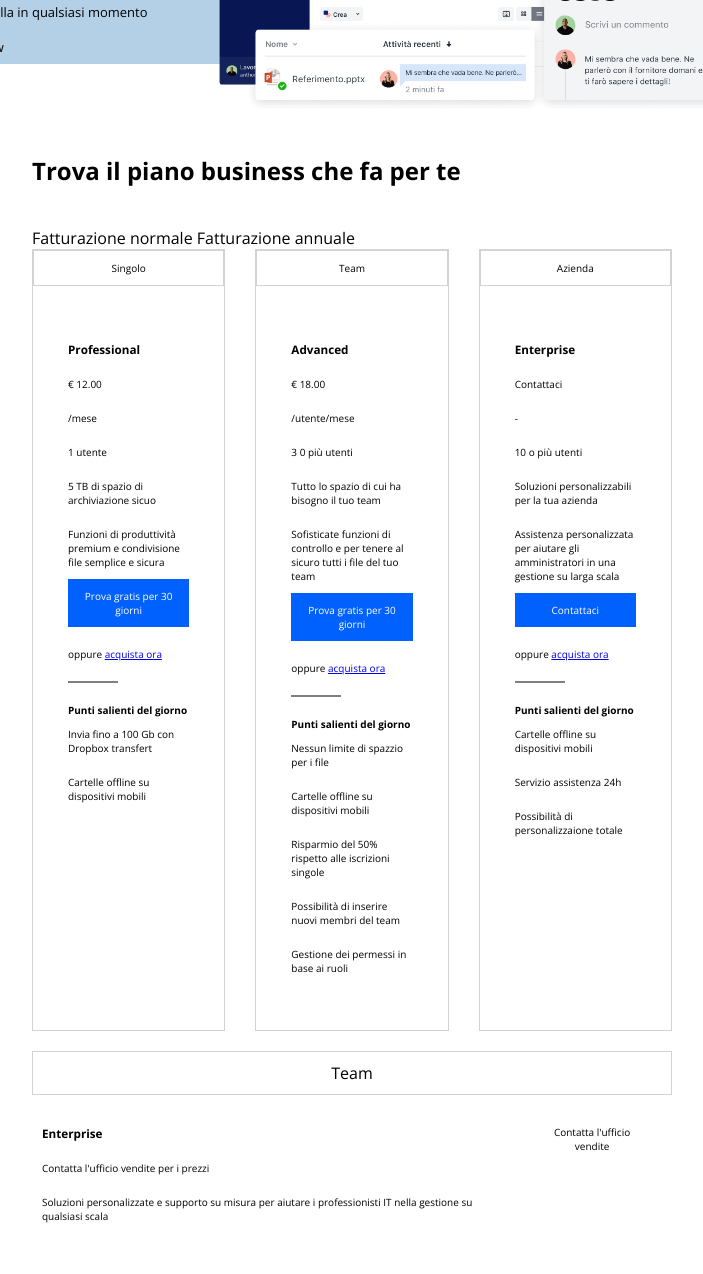
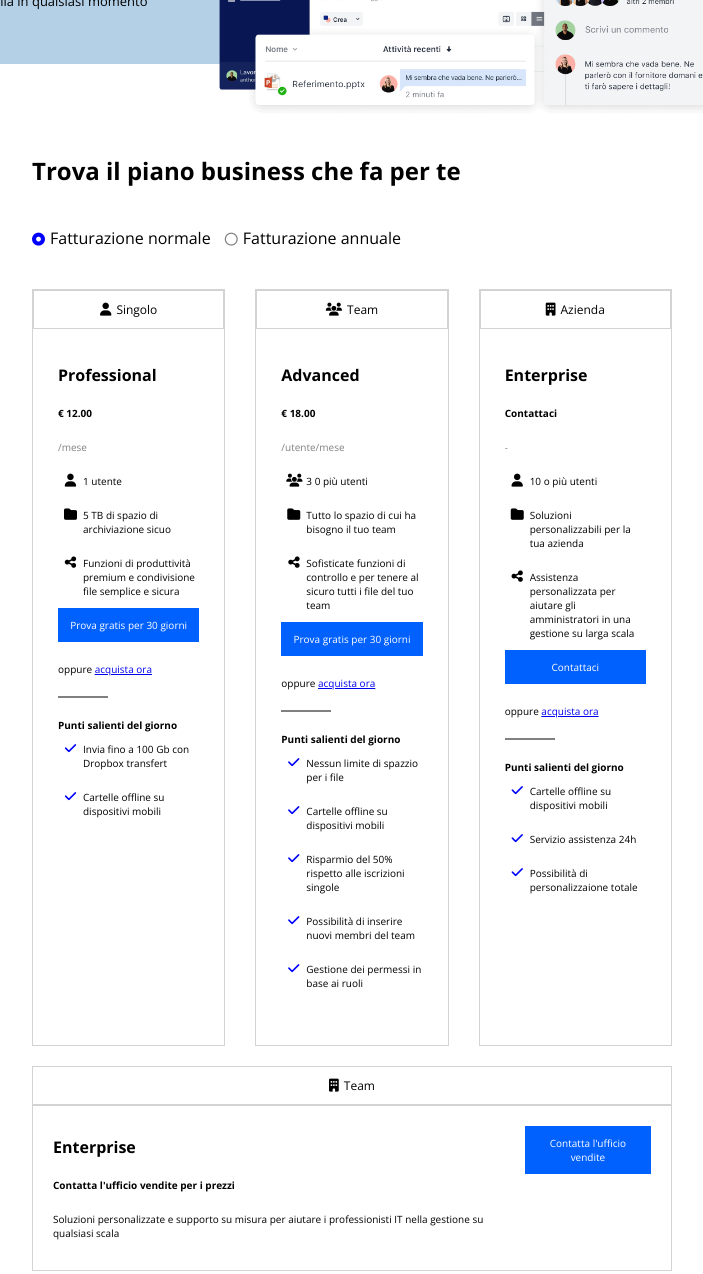
Before and after one commit to Crisano97/htmlcss-dropbox, a plain HTML site: page index.html in a window 1280 px wide. Shown: the part 543-1817 px from the top of the page, without its empty margins (288-991 px from the left). Drawn offline with nearby package versions, Linux system fonts and the light colour scheme.

Commit message:
htmlcss-dropbox(finito)

```diff
--- a/css/style.css
+++ b/css/style.css
@@ -108,11 +108,16 @@ main {
     flex-direction: column;
     justify-content: space-around;
     font-size: 13px;
-    padding-top: 25px;
+    margin-top: 35px;
 }
 
 .jumbo .button {
     display: inline-block;
+}
+
+#arrow {
+    font-size: 30px;
+    color: black;
 }
 
 
@@ -120,7 +125,7 @@ main {
     width: 70%;
     height: 100%;
     position: relative;
-    top: 50px;
+    top: 55px;
 }
 
 .image img {
@@ -139,6 +144,29 @@ main {
     padding: 40px 0;
 }
 
+.check {
+    padding-bottom: 40px;
+}
+
+.check span {
+    padding-right: 10px;
+}
+
+.checked {
+    color: blue;
+}
+
+.unchecked {
+    color: gray;
+}
+
+.cost {
+    font-weight: bold;
+}
+
+.idk {
+    color: gray;
+}
 
 
 .second .sct-columns {
@@ -154,9 +182,13 @@ main {
     margin-bottom: 20px;
 }
 
-
+.container i {
+    padding-right: 5px;
+    font-size: 13px;
+}
 
 .user-type {
+    font-size: 12px;
     text-align: center;
     border: 1px solid lightgray;
     padding: 10px;
@@ -173,10 +205,14 @@ main {
 }
 
 .type {
-    padding: 20px 10px 0 10px;
+    /* padding: 20px 10px 0 10px; */
     font-size: 10px;
     display: flex;
     flex-direction: column;
+}
+
+.fa-check {
+    color: blue;
 }
 
 .column ul {
@@ -190,19 +226,7 @@ main {
 .line {
     border-bottom: 2px solid gray;
     width: 50px;
-    /* padding: 20px;
-    margin-left: 20px;
-    margin-bottom: 20px; */
 }
-
-/* .btn-space {
-    padding-top: 20px;
-} */
-
-/* .column #button {
-    font-size: 10px;
-    padding: 10px 20px;
-} */
 
 .highlights {
     padding: 20px 0;
@@ -221,14 +245,27 @@ main {
     padding: 10px 0;
 }
 
+.type-title {
+    font-size: 16px;
+}
+
+.info {
+    font-weight: bold;
+}
+
+.big .container-bottom {
+    padding: 20px;
+    border: 1px solid lightgray;
+}
+
 .container-bottom {
     display: flex;
     justify-content: space-between;
 }
 
-.container-bottom .button {
+/* .container-bottom .button {
     margin: 20px;
-}
+} */
 
 
 /* TERZA SEZ */
@@ -322,6 +359,7 @@ main {
 
 .box {
     width: calc(100% / 2);
+    height: calc(100% / 2);
     padding: 80px;
     display: flex;
     justify-content: center;
@@ -353,7 +391,7 @@ main {
 .m-box {
     width: 100%;
     background-color: lightgray;
-    padding: 30px;
+    padding: 50px 30px;
     font-size: 12px;
 }
 
@@ -406,7 +444,7 @@ main {
     width: 50%;
 }
 
-.container-bottom .button {
+.seventh .container-bottom .button {
     background-color: white;
     color: black;
 }
@@ -438,6 +476,10 @@ main {
 .bold {
     font-weight: bold;
     font-size: 15px;
+}
+
+.eighth i {
+    margin-left: 100px;
 }
 
 
--- a/index.html
+++ b/index.html
@@ -10,6 +10,8 @@
     <link
         href="https://fonts.googleapis.com/css2?family=Fredoka:wght@300;600;700&family=Open+Sans:wght@300;400;500;600;700;800&display=swap"
         rel="stylesheet">
+
+        <link rel="stylesheet" href="https://cdnjs.cloudflare.com/ajax/libs/font-awesome/6.1.1/css/all.min.css" integrity="sha512-KfkfwYDsLkIlwQp6LFnl8zNdLGxu9YAA1QvwINks4PhcElQSvqcyVLLD9aMhXd13uQjoXtEKNosOWaZqXgel0g==" crossorigin="anonymous" referrerpolicy="no-referrer" />
 </head>
 
 <body>
@@ -72,7 +74,7 @@
 
                         <span>Annulla in qualsiasi momento</span>
 
-                        <span>arrow</span>
+                        <a id="arrow" href="#second"><i class="fa-solid fa-arrow-down"></i></a>
 
                     </div>
 
@@ -85,7 +87,7 @@
 
         </section>
 
-        <section class="second">
+        <section class="second" id="second">
 
             <div class="container">
 
@@ -96,15 +98,15 @@
                 </div>
 
                 <div class="check">
-                    <span>Fatturazione normale</span>
-                    <span>Fatturazione annuale</span>
+                    <span><i class="fa-solid fa-circle-dot checked"></i>Fatturazione normale</span>
+                    <span><i class="fa-regular fa-circle unchecked"></i>Fatturazione annuale</span>
                 </div>
 
                 <div class="sct-columns">
 
                     <div class="column">
 
-                        <div class="user-type">Singolo</div>
+                        <div class="user-type"><i class="fa-solid fa-user"></i>Singolo</div>
 
                         <div class="card">
                             <div class="type">
@@ -115,10 +117,10 @@
 
                                 <span class="idk">/mese</span>
 
-                                <ul>
-                                    <li>1 utente</li>
-                                    <li>5 TB di spazio di archiviazione sicuo</li>
-                                    <li>Funzioni di produttività premium
+                                <ul class="fa-ul" style="--fa-li-width: 2em;">
+                                    <li><span class="fa-li"><i class="fa-solid fa-user"></i></span>1 utente</li>
+                                    <li><span class="fa-li"><i class="fa-solid fa-folder"></i></span>5 TB di spazio di archiviazione sicuo</li>
+                                    <li><span class="fa-li"><i class="fa-solid fa-share-nodes"></i></span>Funzioni di produttività premium
                                         e condivisione file semplice e sicura</li>
                                 </ul>
 
@@ -137,9 +139,9 @@
                                 <div class="highlights">
 
                                     <h4>Punti salienti del giorno</h4>
-                                    <ul>
-                                        <li>Invia fino a 100 Gb con Dropbox transfert</li>
-                                        <li>Cartelle offline su dispositivi mobili</li>
+                                    <ul class="fa-ul" style="--fa-li-width: 2em;">
+                                        <li><span class="fa-li"><i class="fa-solid fa-check"></i></span>Invia fino a 100 Gb con Dropbox transfert</li>
+                                        <li><span class="fa-li"><i class="fa-solid fa-check"></i></span>Cartelle offline su dispositivi mobili</li>
                                     </ul>
                                 </div>
 
@@ -151,7 +153,7 @@
 
                     <div class="column">
 
-                        <div class="user-type">Team</div>
+                        <div class="user-type"><i class="fa-solid fa-users"></i>Team</div>
 
                         <div class="card">
                             <div class="type">
@@ -162,10 +164,10 @@
 
                                 <span class="idk">/utente/mese</span>
 
-                                <ul>
-                                    <li>3 0 più utenti</li>
-                                    <li>Tutto lo spazio di cui ha bisogno il tuo team</li>
-                                    <li>Sofisticate funzioni di controllo e
+                                <ul class="fa-ul" style="--fa-li-width: 2em;">
+                                    <li><span class="fa-li"><i class="fa-solid fa-users"></i></span>3 0 più utenti</li>
+                                    <li><span class="fa-li"><i class="fa-solid fa-folder"></i></span>Tutto lo spazio di cui ha bisogno il tuo team</li>
+                                    <li><span class="fa-li"><i class="fa-solid fa-share-nodes"></i></span>Sofisticate funzioni di controllo e
                                         per tenere al sicuro tutti i file del tuo team</li>
                                 </ul>
 
@@ -184,12 +186,12 @@
                                 <div class="highlights">
 
                                     <h4>Punti salienti del giorno</h4>
-                                    <ul>
-                                        <li>Nessun limite di spazzio per i file</li>
-                                        <li>Cartelle offline su dispositivi mobili</li>
-                                        <li>Risparmio del 50% rispetto alle iscrizioni singole</li>
-                                        <li>Possibilità di inserire nuovi membri del team</li>
-                                        <li>Gestione dei permessi in base ai ruoli</li>
+                                    <ul class="fa-ul" style="--fa-li-width: 2em;">
+                                        <li><span class="fa-li"><i class="fa-solid fa-check"></i></span>Nessun limite di spazzio per i file</li>
+                                        <li><span class="fa-li"><i class="fa-solid fa-check"></i></span>Cartelle offline su dispositivi mobili</li>
+                                        <li><span class="fa-li"><i class="fa-solid fa-check"></i></span>Risparmio del 50% rispetto alle iscrizioni singole</li>
+                                        <li><span class="fa-li"><i class="fa-solid fa-check"></i></span>Possibilità di inserire nuovi membri del team</li>
+                                        <li><span class="fa-li"><i class="fa-solid fa-check"></i></span>Gestione dei permessi in base ai ruoli</li>
 
                                     </ul>
                                 </div>
@@ -202,7 +204,7 @@
 
                     <div class="column">
 
-                        <div class="user-type">Azienda</div>
+                        <div class="user-type"><i class="fa-solid fa-building"></i>Azienda</div>
 
                         <div class="card">
                             <div class="type">
@@ -211,12 +213,12 @@
 
                                 <span class="cost">Contattaci</span>
 
-                                <span class="cost">-</span>
+                                <span class="idk">-</span>
 
-                                <ul>
-                                    <li>10 o più utenti</li>
-                                    <li>Soluzioni personalizzabili per la tua azienda</li>
-                                    <li>Assistenza personalizzata per aiutare gli amministratori
+                                <ul class="fa-ul" style="--fa-li-width: 2em;">
+                                    <li><span class="fa-li"><i class="fa-solid fa-user"></i></span>10 o più utenti</li>
+                                    <li><span class="fa-li"><i class="fa-solid fa-folder"></i></span>Soluzioni personalizzabili per la tua azienda</li>
+                                    <li><span class="fa-li"><i class="fa-solid fa-share-nodes"></i></span>Assistenza personalizzata per aiutare gli amministratori
                                         in una gestione su larga scala</li>
                                 </ul>
 
@@ -235,10 +237,10 @@
                                 <div class="highlights">
 
                                     <h4>Punti salienti del giorno</h4>
-                                    <ul>
-                                        <li>Cartelle offline su dispositivi mobili</li>
-                                        <li>Servizio assistenza 24h</li>
-                                        <li>Possibilità di personalizzaione totale</li>
+                                    <ul class="fa-ul" style="--fa-li-width: 2em;">
+                                        <li><span class="fa-li"><i class="fa-solid fa-check"></i></span>Cartelle offline su dispositivi mobili</li>
+                                        <li><span class="fa-li"><i class="fa-solid fa-check"></i></span>Servizio assistenza 24h</li>
+                                        <li><span class="fa-li"><i class="fa-solid fa-check"></i></span>Possibilità di personalizzaione totale</li>
                                     </ul>
                                 </div>
 
@@ -252,7 +254,7 @@
 
                 <div class="big">
 
-                    <div class="user-type">Team</div>
+                    <div class="user-type"><i class="fa-solid fa-building"></i>Team</div>
 
                     <div class="container-bottom">
                         <div class="type">
@@ -557,18 +559,21 @@
                 <div class="ask">
 
                     <span class="bold">Qual è la differenza tra Dropbox Business e Dropbox Business Advanced?</span>
+                    <i class="fa-solid fa-angle-down"></i>
 
                 </div>
 
                 <div class="ask">
 
                     <span class="bold">Qual è la differenza tra Dropbox Business e Dropbox Business Advanced?</span>
+                    <i class="fa-solid fa-angle-down"></i>
 
                 </div>
 
                 <div class="ask">
 
                     <span class="bold">Qual è la differenza tra Dropbox Business e Dropbox Business Advanced?</span>
+                    <i class="fa-solid fa-angle-down"></i>
 
                 </div>
 
@@ -664,7 +669,11 @@
 
             <div class="line"></div>
 
+            <i class="fa-solid fa-earth-americas"></i>
+
             <span>Italiano</span>
+
+            <i class="fa-solid fa-caret-up"></i>
         </div>
 
 
```
